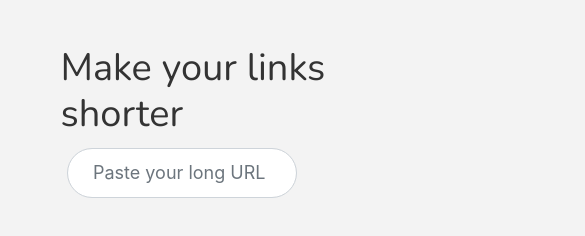
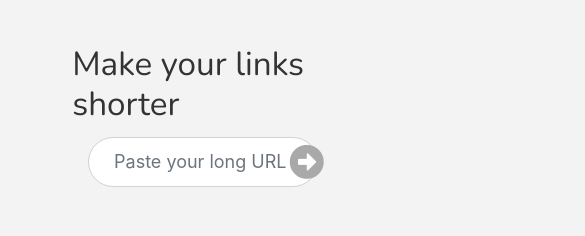
Before and after one commit to SinghVikram97/url-shortener, a website: page public/index.html in a window 390 px wide. Shown: the top 236 px of the page, 585 px wide, since content can reach past the window. Drawn offline with nearby package versions, Linux system fonts and the light colour scheme.

Commit message:
Added media queries

```diff
--- a/public/Css/index.css
+++ b/public/Css/index.css
@@ -94,3 +94,43 @@ body{
     }
 
 }
+@media screen and (max-width: 575px) {
+
+    #heading{
+        font-size: 38px;
+    }
+
+    #headingCol{
+        margin-left:-8% !important;
+    }
+
+    #inputCol{
+        margin-left: 9.4% !important;
+    }
+    #submit{
+        position: absolute;
+        left: 438%;
+        top: -4286%;
+    }
+
+}
+@media screen and (max-width: 530px) {
+
+    #heading{
+        font-size: 208%;
+    }
+
+    #headingCol{
+        margin-left:-5% !important;
+    }
+
+    #inputCol{
+        margin-left: 10.4% !important;
+    }
+    #submit{
+        position: absolute;
+        left: 445%;
+        top: -4286%;
+    }
+
+}
```
